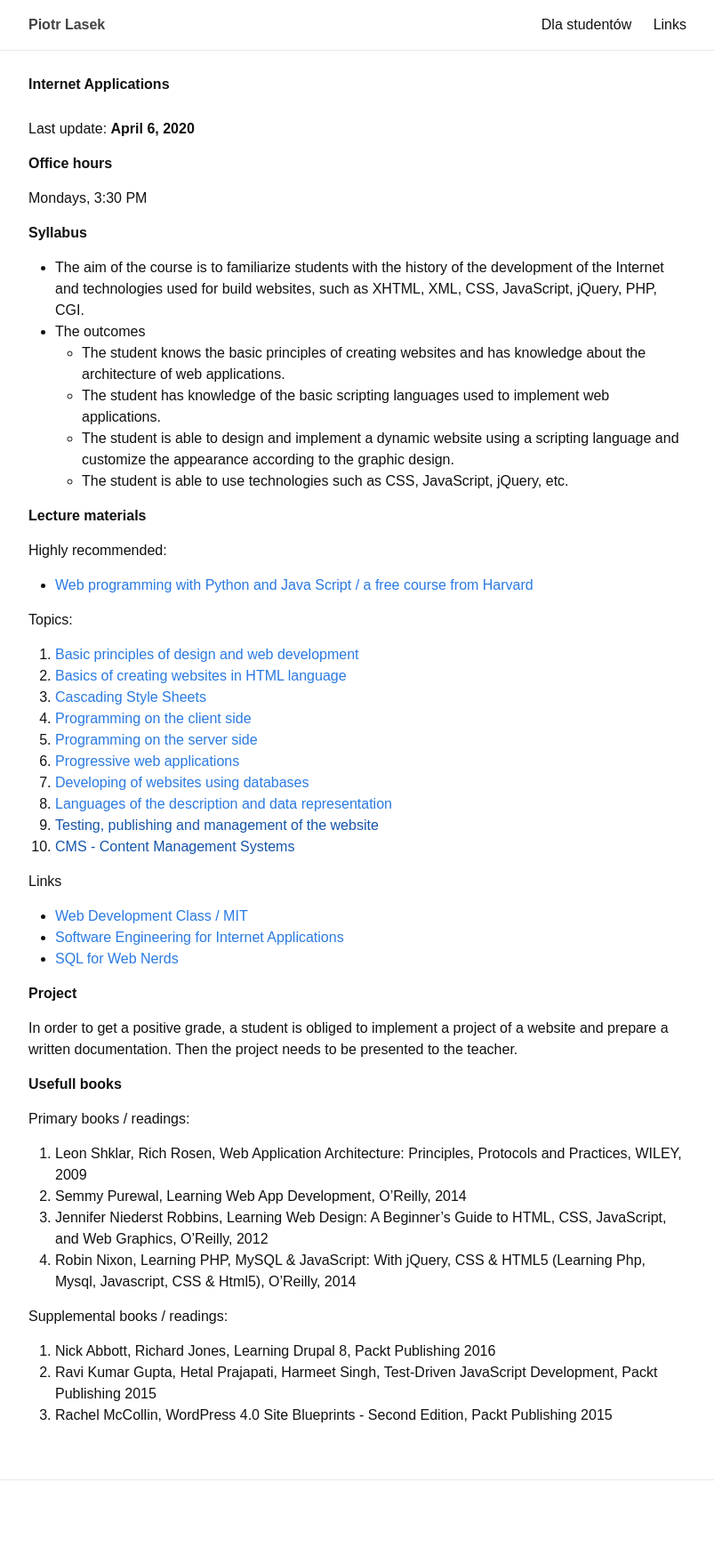
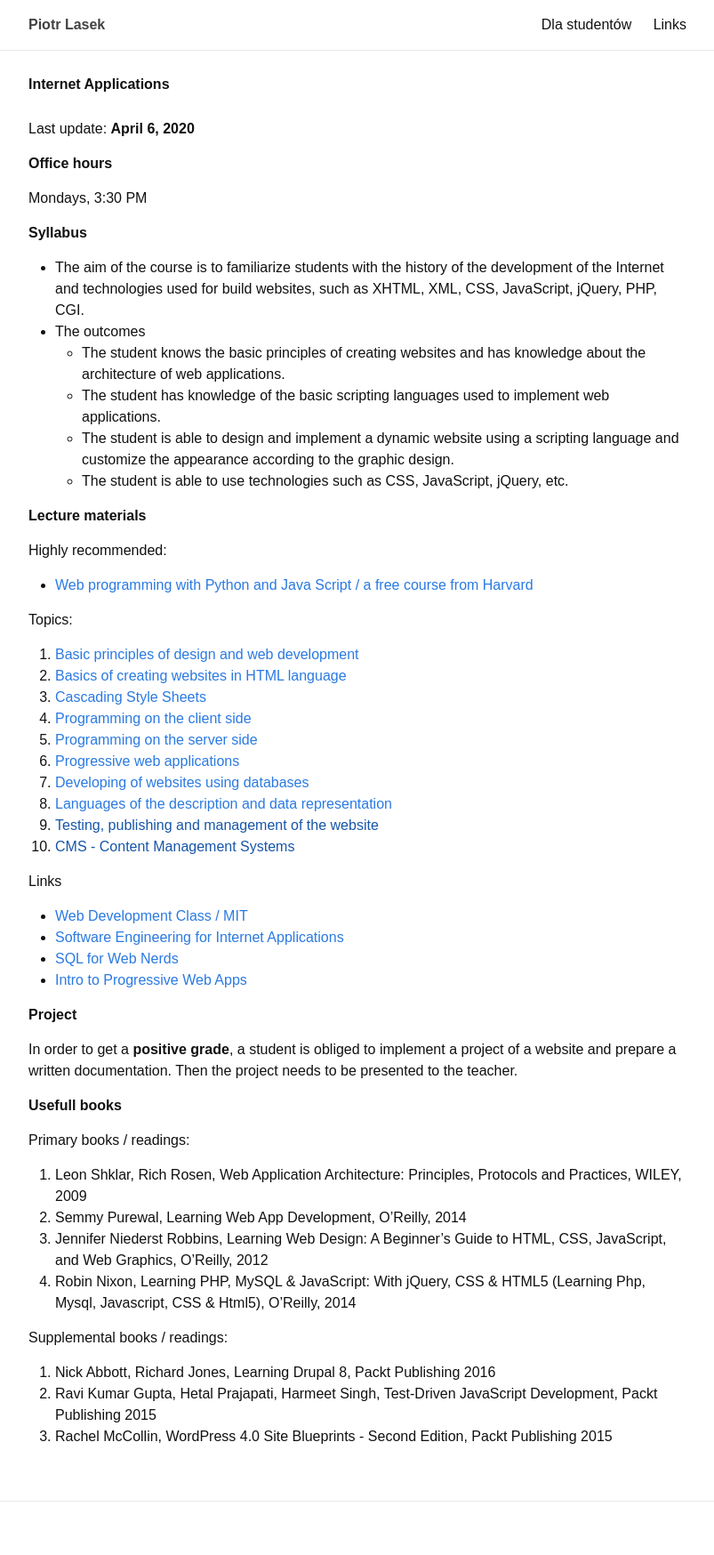
Before and after one commit to piotrlasek/piotrlasek.github.io, a Jekyll site: the page built from for-students/iae.md, in a window 1280 px wide. Shown: the whole page at 89% size, without its empty margins (238-1041 px from the left). Built offline with Jekyll 4.4.1, drawn with Linux system fonts in a browser that asks for light colours; before the commit the page ends 1724 px from its top, so only the background shows below that.

Commit message:
some changes

```diff
--- a/for-students/iae.md
+++ b/for-students/iae.md
@@ -41,11 +41,11 @@ Links
 * [Web Development Class / MIT](http://webdevelopment.mit.edu/2018/lectures)
 * [Software Engineering for Internet Applications](http://philip.greenspun.com/seia/)
 * [SQL for Web Nerds](http://philip.greenspun.com/sql/)
-
+* [Intro to Progressive Web Apps](https://www.udacity.com/course/intro-to-progressive-web-apps--ud811)
 
 # Project
 
-In order to get a positive grade, a student is obliged to implement
+In order to get a **positive grade**, a student is obliged to implement
 a project of a website and prepare a written documentation.
 Then the project needs to be presented to the teacher.
 
```
